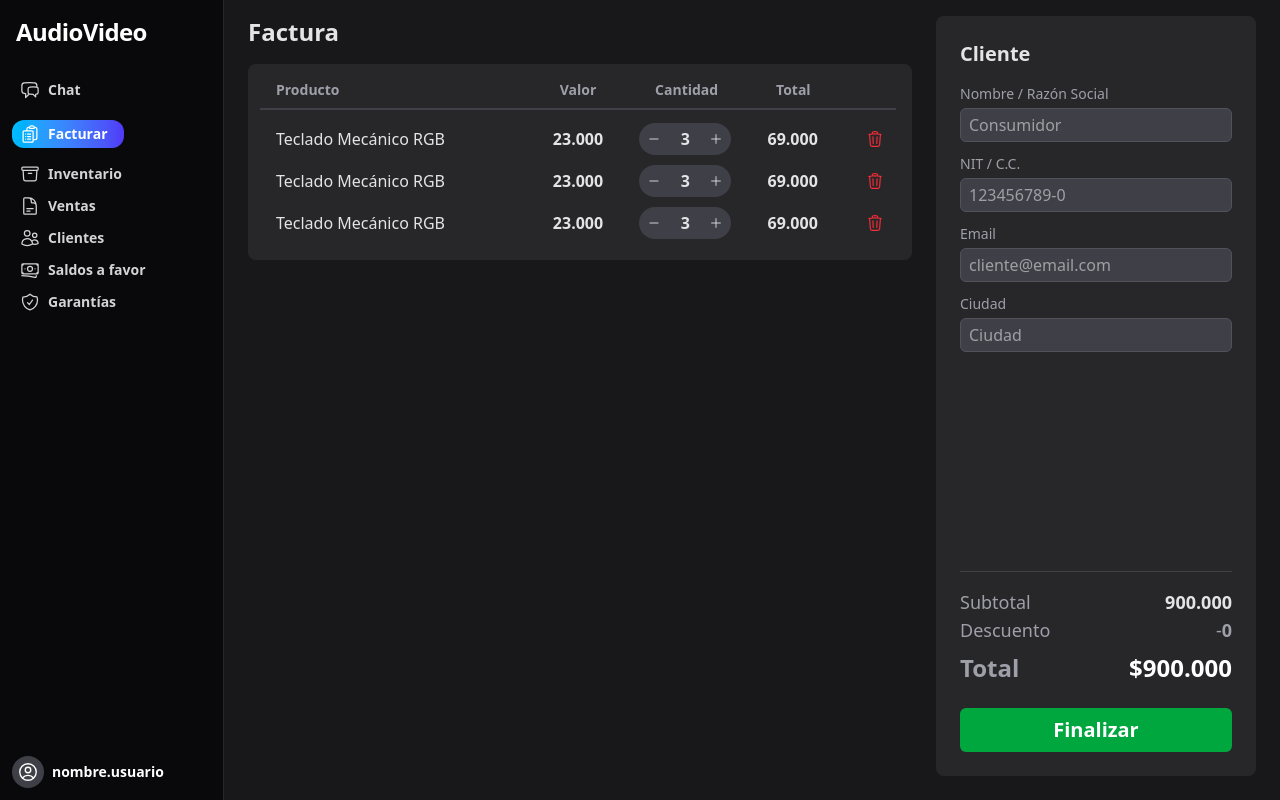
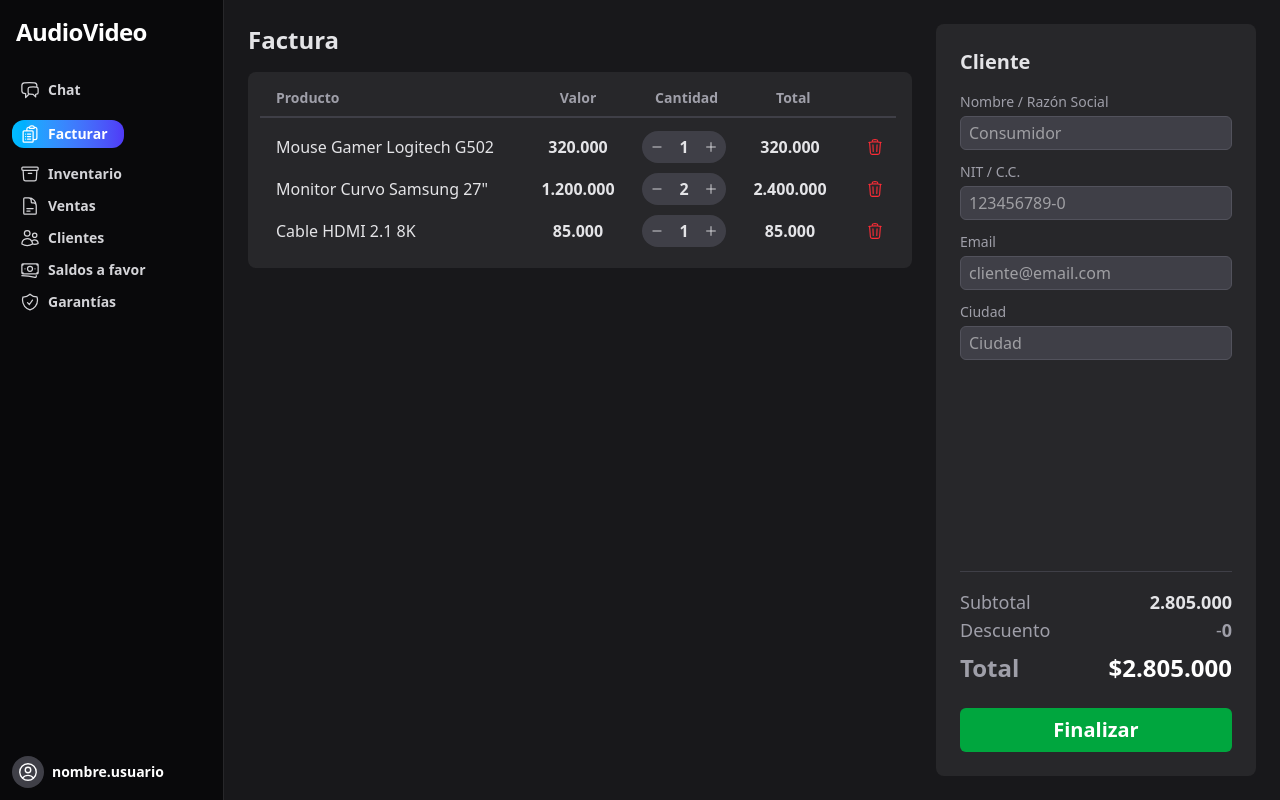
Before and after one commit to Sebasxs/smart-pos, a React (Vite) app in the folder client/: page /billing in a window 1280 px wide. Built offline with nearby package versions, Linux system fonts and the light colour scheme.

Commit message:
feat(billing): implement state management for invoice items

```diff
--- a/client/src/App.tsx
+++ b/client/src/App.tsx
@@ -13,7 +13,7 @@ function App() {
       <div className="h-screen w-screen bg-zinc-900 flex text-zinc-200">
          <Sidebar />
 
-         <main className="flex-1 p-6 pt-4 overflow-y-auto">
+         <main className="flex-1 p-6 overflow-y-auto">
             <Routes>
                <Route path="/" element={<Navigate to="/billing" replace />} />
                <Route path="/chat" element={<Chat />} />
--- a/client/src/components/billing/InvoiceTable.tsx
+++ b/client/src/components/billing/InvoiceTable.tsx
@@ -1,19 +1,21 @@
 import { HiOutlineTrash } from 'react-icons/hi2';
 import { QuantitySelector } from '../ui/QuantitySelector';
+import { type InvoiceItem } from '../../types/billing';
 
-const dummyItem = {
-   name: 'Teclado Mecánico RGB',
-   quantity: 3,
-   price: 23000,
+type InvoiceItemRowProps = {
+   item: InvoiceItem;
+   onUpdate: (id: string, newValues: Partial<InvoiceItem>) => void;
+   onRemove: (id: string) => void;
 };
 
-const InvoiceItemRow = () => {
+const InvoiceItemRow = ({ item, onUpdate, onRemove }: InvoiceItemRowProps) => {
    return (
-      <div className="grid grid-cols-12 gap-4 items-center p-1 rounded-xl hover:bg-zinc-700">
+      <div className="grid grid-cols-12 gap-4 gap-x-2 items-center p-1 rounded-xl hover:bg-zinc-700">
          <div className="col-span-5 pl-1">
             <input
                type="text"
-               defaultValue={dummyItem.name}
+               value={item.name}
+               onChange={e => onUpdate(item.id, { name: e.target.value })}
                className="
                   w-full bg-transparent rounded-lg p-1
                   hover:ring-1 hover:ring-zinc-500 hover:bg-zinc-800
@@ -25,7 +27,11 @@ const InvoiceItemRow = () => {
          <div className="col-span-2">
             <input
                type="text"
-               defaultValue={dummyItem.price.toLocaleString('es-CO')}
+               value={item.price.toLocaleString('es-CO')}
+               onChange={e => {
+                  const rawValue = e.target.value.replace(/[^0-9]/g, '');
+                  onUpdate(item.id, { price: Number(rawValue) });
+               }}
                className="
                   w-full bg-transparent font-semibold text-center rounded-lg p-1
                   hover:ring-1 hover:ring-zinc-500 hover:bg-zinc-800
@@ -36,13 +42,22 @@ const InvoiceItemRow = () => {
             />
          </div>
          <div className="col-span-2 flex justify-center">
-            <QuantitySelector value={dummyItem.quantity} />
+            <QuantitySelector
+               value={item.quantity}
+               onIncrease={() => onUpdate(item.id, { quantity: item.quantity + 1 })}
+               onDecrease={() => onUpdate(item.id, { quantity: Math.max(1, item.quantity - 1) })}
+               onQuantityChange={newQuantity => {
+                  const finalQuantity = newQuantity > 0 ? newQuantity : 1;
+                  onUpdate(item.id, { quantity: finalQuantity });
+               }}
+            />
          </div>
          <div className="col-span-2 font-semibold text-center">
-            <span>{(dummyItem.quantity * dummyItem.price).toLocaleString('es-CO')}</span>
+            <span>{(item.quantity * item.price).toLocaleString('es-CO')}</span>
          </div>
          <div className="col-span-1 flex justify-end">
             <button
+               onClick={() => onRemove(item.id)}
                className="
                   text-red-500 rounded-full p-2
                   hover:text-red-400 hover:bg-red-900/60 transition-colors duration-200
@@ -56,7 +71,13 @@ const InvoiceItemRow = () => {
    );
 };
 
-export const InvoiceTable = () => {
+type InvoiceTableProps = {
+   items: InvoiceItem[];
+   onUpdateItem: (id: string, newValues: Partial<InvoiceItem>) => void;
+   onRemoveItem: (id: string) => void;
+};
+
+export const InvoiceTable = ({ items, onUpdateItem, onRemoveItem }: InvoiceTableProps) => {
    return (
       <div className="bg-zinc-800 p-4 pl-3 rounded-lg">
          <div className="grid grid-cols-12 gap-4 text-left text-zinc-400 font-bold text-sm border-b-2 border-zinc-700 pb-2 mb-2">
@@ -68,9 +89,14 @@ export const InvoiceTable = () => {
          </div>
 
          <div className="flex flex-col">
-            <InvoiceItemRow />
-            <InvoiceItemRow />
-            <InvoiceItemRow />
+            {items.map(item => (
+               <InvoiceItemRow
+                  key={item.id}
+                  item={item}
+                  onUpdate={onUpdateItem}
+                  onRemove={onRemoveItem}
+               />
+            ))}
          </div>
       </div>
    );
--- a/client/src/components/ui/QuantitySelector.tsx
+++ b/client/src/components/ui/QuantitySelector.tsx
@@ -1,19 +1,49 @@
 import { HiOutlineMinus, HiOutlinePlus } from 'react-icons/hi2';
 
-export const QuantitySelector = ({ value }: { value: number }) => {
+type QuantitySelectorProps = {
+   value: number;
+   onIncrease: () => void;
+   onDecrease: () => void;
+   onQuantityChange: (value: number) => void;
+};
+
+export const QuantitySelector = ({
+   value = 1,
+   onIncrease,
+   onDecrease,
+   onQuantityChange,
+}: QuantitySelectorProps) => {
+   const handleManualChange = (e: React.ChangeEvent<HTMLInputElement>) => {
+      const newValue = e.target.value.replace(/\[^0-9]/g, '');
+      const newQuantity = parseInt(newValue, 10);
+      if (isNaN(newQuantity)) {
+         onQuantityChange(1);
+         return;
+      }
+      onQuantityChange(newQuantity);
+   };
+
    return (
-      <div className="flex items-center justify-center gap-x-2 bg-zinc-700 rounded-full p-1 hover:bg-zinc-800">
-         <button className="p-1 rounded-full hover:bg-sky-400 hover:text-white transition-colors cursor-pointer">
+      <div className="flex items-center justify-center gap-x-1 bg-zinc-700 rounded-full p-1 hover:bg-zinc-800">
+         <button
+            onClick={onDecrease}
+            className="p-1 rounded-full hover:bg-sky-400 hover:text-white transition-colors cursor-pointer"
+         >
             <HiOutlineMinus size={14} />
          </button>
 
          <input
-            type="number"
-            defaultValue={value}
+            type="text"
+            inputMode="numeric"
+            value={value}
+            onChange={handleManualChange}
             className="w-6 text-center rounded-full font-semibold hover:bg-zinc-700 outline-none no-spinners"
          />
 
-         <button className="p-1 rounded-full hover:bg-indigo-600 hover:text-white transition-colors cursor-pointer">
+         <button
+            onClick={onIncrease}
+            className="p-1 rounded-full hover:bg-indigo-600 hover:text-white transition-colors cursor-pointer"
+         >
             <HiOutlinePlus size={14} />
          </button>
       </div>
--- a/client/src/pages/Billing.tsx
+++ b/client/src/pages/Billing.tsx
@@ -1,6 +1,7 @@
-import { useState, useMemo } from 'react';
+import { useState, useMemo, useCallback } from 'react';
 import { InvoiceTable } from '../components/billing/InvoiceTable';
 import { Input } from '../components/ui/Input';
+import { type InvoiceItem } from '../types/billing';
 
 const cleanNumericValue = (value: string): string => {
    return value.replace(/[^0-9]/g, '');
@@ -12,8 +13,35 @@ const formatToLocalString = (rawValue: string): string => {
    return numericValue.toLocaleString('es-CO');
 };
 
+const initialItems: InvoiceItem[] = [
+   { id: crypto.randomUUID(), name: 'Mouse Gamer Logitech G502', quantity: 1, price: 320000 },
+   { id: crypto.randomUUID(), name: 'Monitor Curvo Samsung 27"', quantity: 2, price: 1200000 },
+   { id: crypto.randomUUID(), name: 'Cable HDMI 2.1 8K', quantity: 1, price: 85000 },
+];
+
 export const Billing = () => {
+   const [items, setItems] = useState<InvoiceItem[]>(initialItems);
    const [rawDiscount, setRawDiscount] = useState('0');
+
+   const handleUpdateItem = useCallback((id: string, newValues: Partial<InvoiceItem>) => {
+      setItems(currentItems =>
+         currentItems.map(item =>
+            item.id === id ? { ...item, ...newValues, modified: true } : item,
+         ),
+      );
+   }, []);
+
+   const handleRemoveItem = useCallback((id: string) => {
+      setItems(currentItems => currentItems.filter(item => item.id !== id));
+   }, []);
+
+   const subtotal = useMemo(() => {
+      return items.reduce((acc, item) => acc + item.price * item.quantity, 0);
+   }, [items]);
+
+   const numericDiscount = Number(rawDiscount);
+   const total = subtotal - numericDiscount;
+
    const displayDiscount = useMemo(() => {
       return formatToLocalString(rawDiscount);
    }, [rawDiscount]);
@@ -24,7 +52,6 @@ export const Billing = () => {
       setRawDiscount(rawValue || '0');
    };
 
-   const numericDiscount = Number(rawDiscount);
    const isDiscountApplied = numericDiscount > 0;
    const discountInputWidth = (displayDiscount.length || 1) + 'ch';
 
@@ -32,7 +59,11 @@ export const Billing = () => {
       <div className="w-full h-full grid grid-cols-3 gap-6">
          <div className="col-span-2 flex flex-col">
             <h1 className="text-2xl font-bold mb-4">Factura</h1>
-            <InvoiceTable />
+            <InvoiceTable
+               items={items}
+               onUpdateItem={handleUpdateItem}
+               onRemoveItem={handleRemoveItem}
+            />
          </div>
 
          <div className="col-span-1 bg-zinc-800 rounded-lg p-6 flex flex-col justify-between">
@@ -59,7 +90,7 @@ export const Billing = () => {
                <div className="border-t border-zinc-700 pt-4 flex flex-col">
                   <div className="flex justify-between text-lg">
                      <span className="text-zinc-400">Subtotal</span>
-                     <span className="font-semibold">900.000</span>
+                     <span className="font-semibold">{subtotal.toLocaleString('es-CO')}</span>
                   </div>
                   <div className="flex justify-between items-center text-lg">
                      <span className="text-zinc-400">Descuento</span>
@@ -85,7 +116,7 @@ export const Billing = () => {
                   </div>
                   <div className="flex justify-between text-2xl font-bold text-white mt-2">
                      <span className="text-zinc-400">Total</span>
-                     <span>$900.000</span>
+                     <span>${total.toLocaleString('es-CO')}</span>
                   </div>
                </div>
 
--- /dev/null
+++ b/client/src/types/billing.ts
@@ -0,0 +1,7 @@
+export type InvoiceItem = {
+   id: string;
+   name: string;
+   quantity: number;
+   price: number;
+   modified?: boolean;
+};
```
